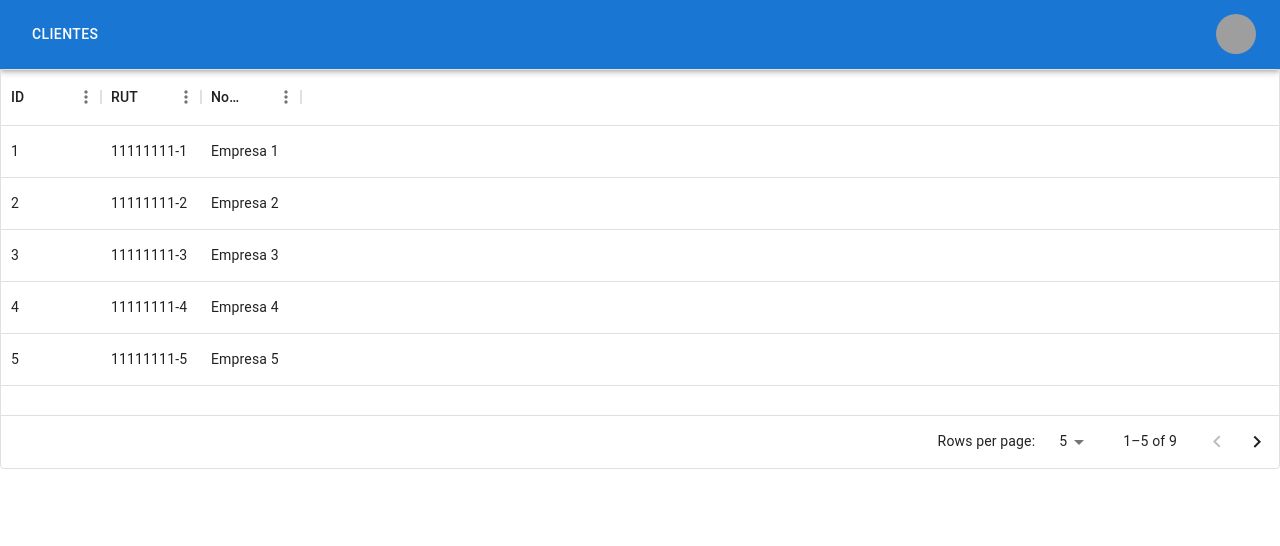
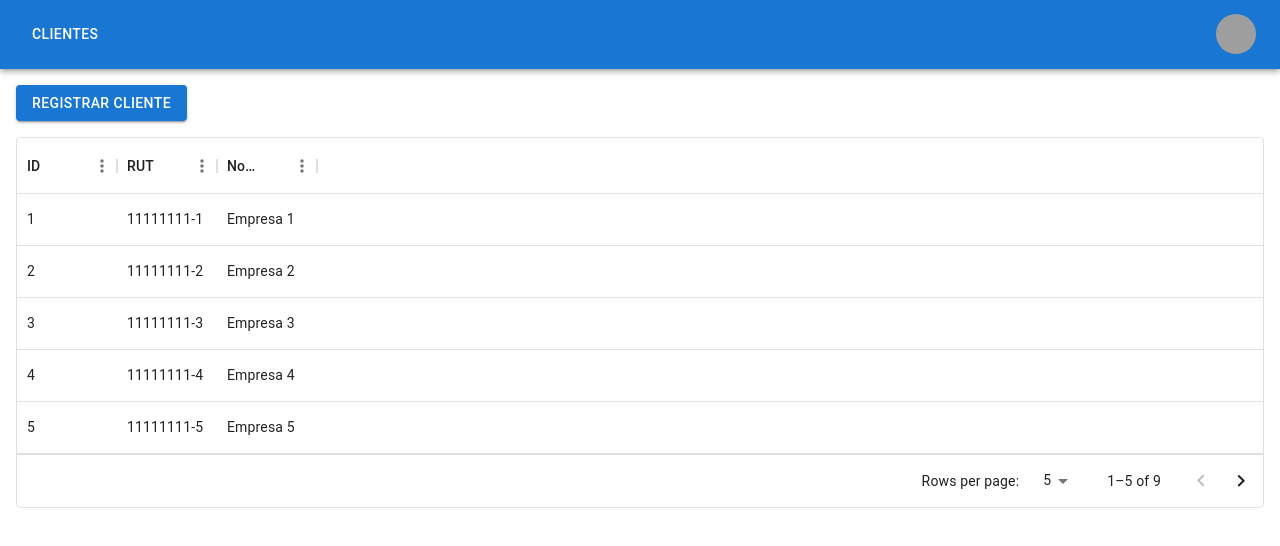
Before and after one commit to Ambiente-Ozono/inter-admin-front, a React (Create React App) app in the folder inter_admin_front/: page /clients in a window 1280 px wide. Shown: the top 546 px of the page. Built offline with nearby package versions, Linux system fonts and the light colour scheme; grey boxes are pictures that could not be loaded.

Commit message:
add table with button to create new cliente

```diff
--- a/inter_admin_front/src/App.js
+++ b/inter_admin_front/src/App.js
@@ -12,7 +12,6 @@ function App() {
         <Outlet />
       </div>
     </div>
-    // <ClientRegisterForm/>
   );
 }
 
--- a/inter_admin_front/src/components/clientList/ClientList.jsx
+++ b/inter_admin_front/src/components/clientList/ClientList.jsx
@@ -1,11 +1,23 @@
 import * as React from 'react';
 import { DataGrid } from '@mui/x-data-grid';
-
+import { Box, Button, Grid, Typography } from '@mui/material';
 import { dataColumns, rows } from './properties';
 
 function ClientList() {
   return (
-    <div style={{ height: 400, width: '100%' }}>
+    <Box sx={{ flexGrow: 1, ml: 2, mr: 2}}>
+        <Grid container>
+            <Grid item>
+                <Box sx={{ flexGrow: 1, mt: 2, mb: 2}}>
+                    <Grid container item>
+                        <Button variant='contained'>
+                            Registrar cliente
+                        </Button>
+                    </Grid>
+                </Box>
+            </Grid>
+        </Grid>
+        <Grid container>
             <DataGrid
                 rows={rows}
                 columns={dataColumns}
@@ -14,8 +26,10 @@ function ClientList() {
                     paginationModel: { page: 0, pageSize: 5 },
                     },
                 }}
-        pageSizeOptions={[5, 10]}      />
-    </div>
+                pageSizeOptions={[5, 10]}
+            />
+        </Grid>
+    </Box>
   );
 }
 
--- a/inter_admin_front/src/components/clientList/properties.js
+++ b/inter_admin_front/src/components/clientList/properties.js
@@ -14,4 +14,4 @@ export const rows = [
     { id: 7, rut: '11111111-7', name: 'Empresa 7' },
     { id: 8, rut: '11111111-8', name: 'Empresa 8' },
     { id: 9, rut: '11111111-9', name: 'Empresa 9' },
-  ];
+];
```
Lines whose indentation alone changed are shown as unchanged.
